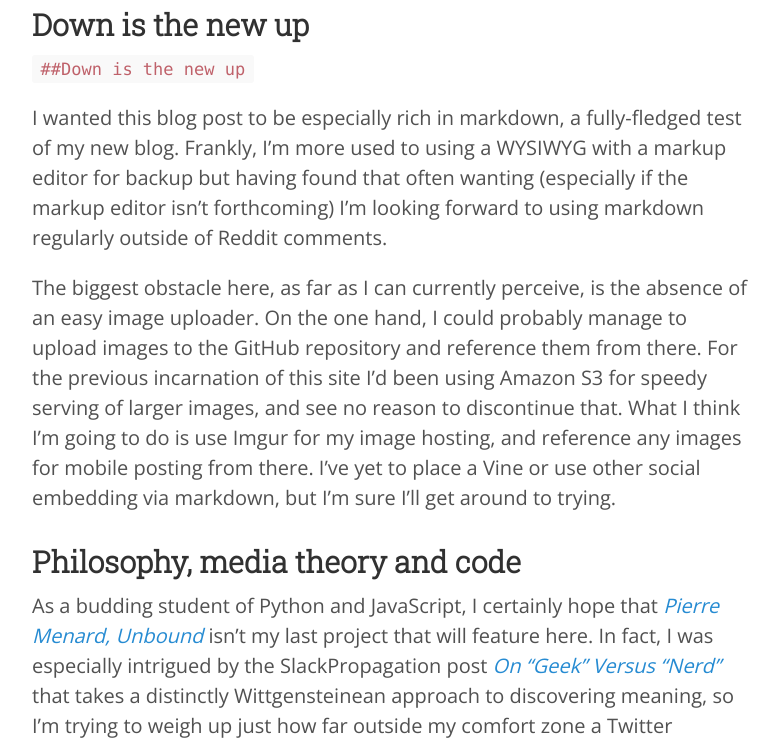
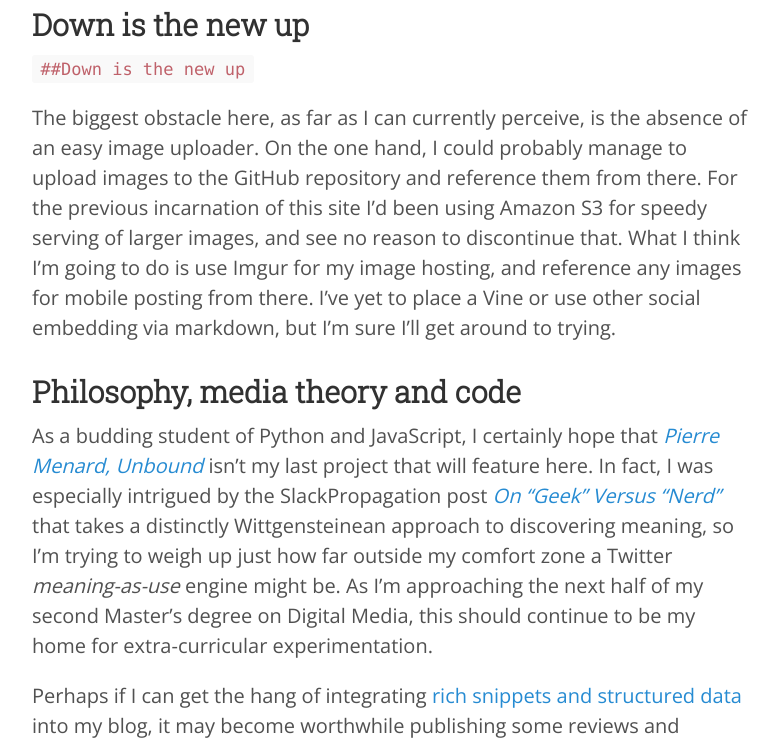
Before and after one commit to robSafar/whereof-thereof.github.io, a Jekyll site: the page built from _posts/2014-07-27-my-first-markdown-post.md, in a window 1280 px wide and 900 px high, scrolled down 1231 px, cut to the strip 156-900 px from the top of the window. Shown: the whole strip, without its empty margins (248-1027 px from the left). Built offline with Jekyll 4.4.1, drawn with Linux system fonts in a browser that asks for light colours; Markdown is read by kramdown in place of the engine named in the settings; comment, search, counter and statistics services are not loaded.

Commit message:
Update 2014-07-27-my-first-markdown-post.md

```diff
--- a/_posts/2014-07-27-my-first-markdown-post.md
+++ b/_posts/2014-07-27-my-first-markdown-post.md
@@ -17,8 +17,6 @@ Does this matter at all in the hypertextual environment? Do people pay any atten
 ##Down is the new up
 `##Down is the new up`
 
-I wanted this blog post to be especially rich in markdown, a fully-fledged test of my new blog. Frankly, I'm more used to using a WYSIWYG with a markup editor for backup but having found that often wanting (especially if the markup editor isn't forthcoming) I'm looking forward to using markdown regularly outside of Reddit comments.
-
 The biggest obstacle here, as far as I can currently perceive, is the absence of an easy image uploader. On the one hand, I could probably manage to upload images to the GitHub repository and reference them from there. For the previous incarnation of this site I'd been using Amazon S3 for speedy serving of larger images, and see no reason to discontinue that. What I think I'm going to do is use Imgur for my image hosting, and reference any images for mobile posting from there. I've yet to place a Vine or use other social embedding via markdown, but I'm sure I'll get around to trying.
 
 ##Philosophy, media theory and code
```
